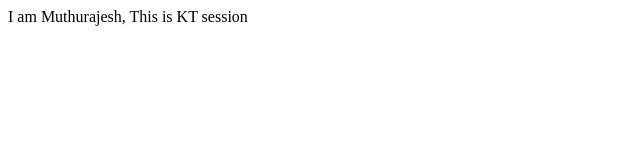
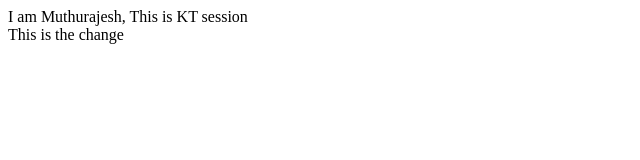
Before and after one commit to Pearlrajesh/Newrepo, a plain HTML site: page index.html in a window 1280 px wide. Shown: the whole page, without its empty margins (0-640 px from the left). Drawn offline with Linux system fonts and the light colour scheme.

Commit message:
feat: added:

```diff
--- a/index.html
+++ b/index.html
@@ -9,5 +9,6 @@
   <div>
     I am Muthurajesh, This is KT session
   </div>
+    <div>This is the change</div>
 </body>
 </html>
```
